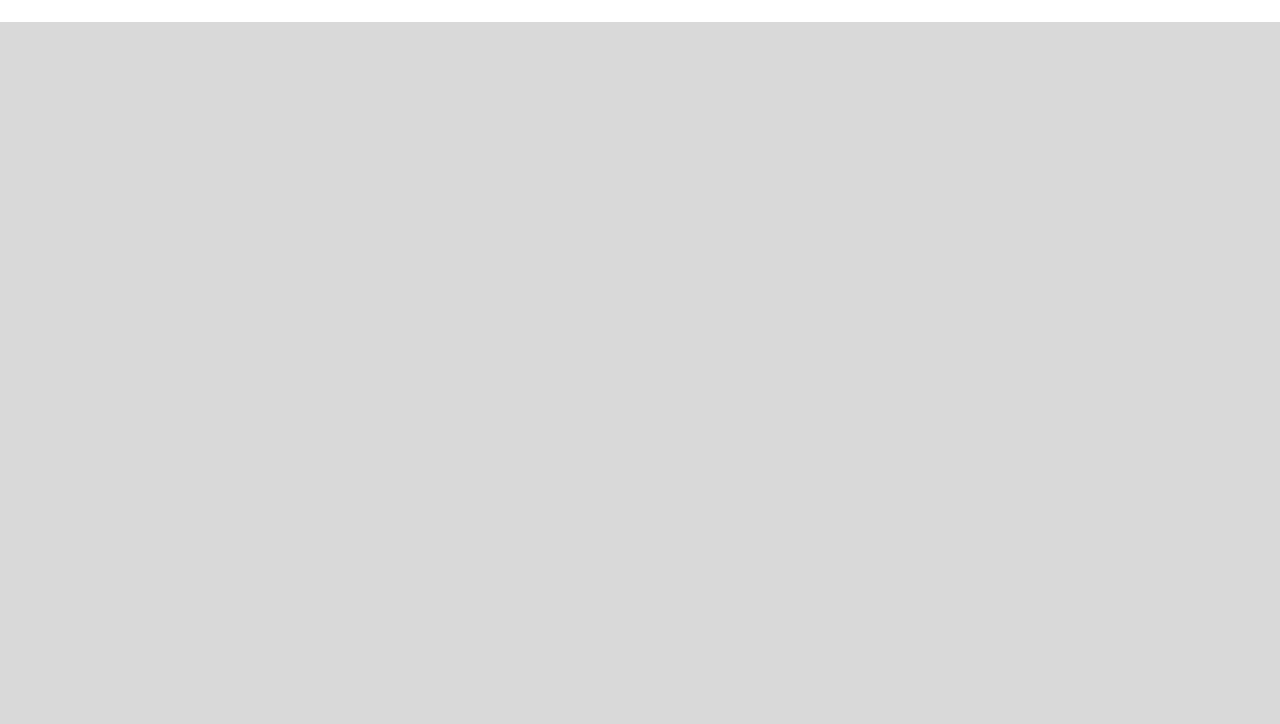
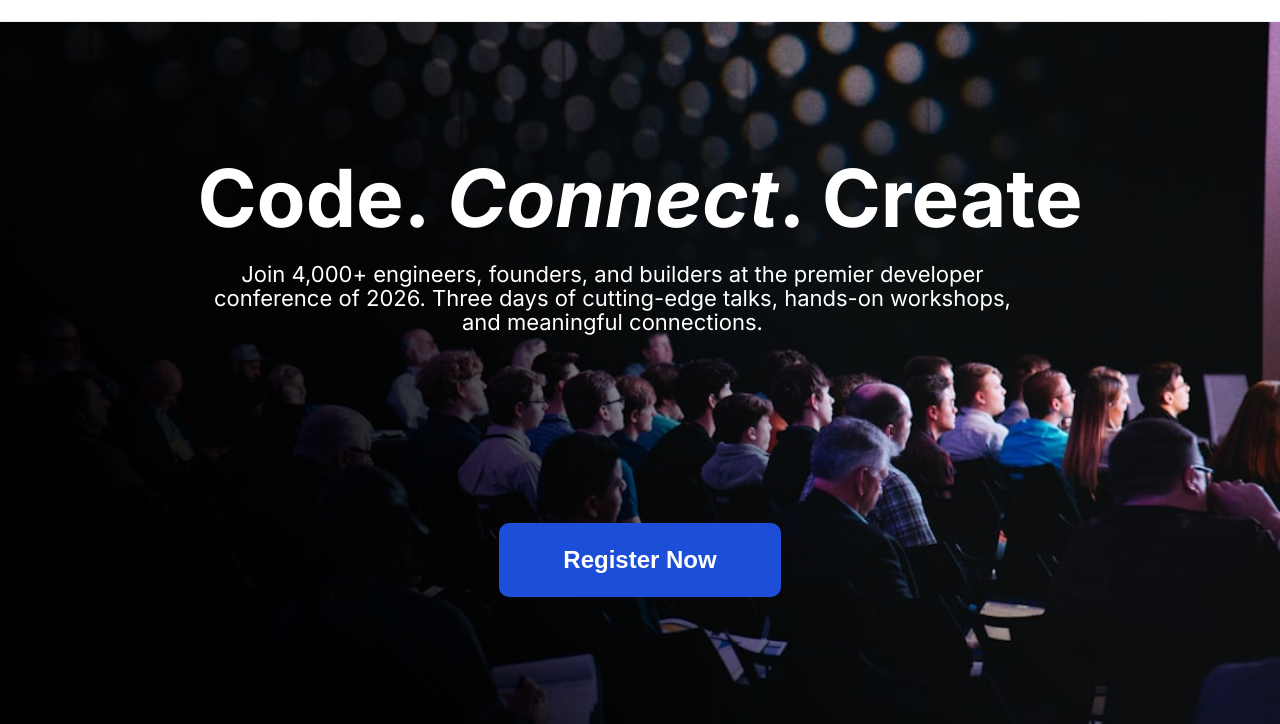
Before and after one commit to alabid234/PH14-DevConf, a plain HTML site: page index.html in a window 1280 px wide. Shown: the part 76-800 px from the top of the page. Drawn offline with nearby package versions, Linux system fonts and the light colour scheme.

Commit message:
fetc: Completed Hero section css + HTML. Added some Notes in css so that I dont get flaged as copy-paster.

```diff
--- a/index.html
+++ b/index.html
@@ -16,7 +16,7 @@
 </head>
 
 <body>
-    <header>
+    <header class="cm-section">
         <div class="logo-place-holder">
             <img src="./assets/logo.png" alt="" width="134" height="44">
         </div>
@@ -29,10 +29,17 @@
                 <li><a href="">Blog</a></li>
             </ul>
         </nav>
-        <button>Register Now</button>
+        <button class="cm-primary-btn">Register Now</button>
     </header>
     <main>
-        <section id="Banner"></section>
+        <section id="Banner" class="cm-section">
+            <div>
+                <h1>Code. <span>Connect</span>. Create</h1>
+                <p>Join 4,000+ engineers, founders, and builders at the premier developer conference of 2026. Three days
+                    of cutting-edge talks, hands-on workshops, and meaningful connections.</p>
+            </div>
+            <button class="cm-primary-btn">Register Now</button>
+        </section>
         <section id="Meet-Speakers"></section>
         <section id="Pricing"></section>
         <section id="Sponsors"></section>
--- a/main.css
+++ b/main.css
@@ -1,3 +1,8 @@
+/* Nothing here is copy pasted.
+Though I used tools like css gradint tool and some extentions like prittir...
+also my ai agent suggetin is of.
+I will initalize it once I done with every thing else*/
+
 /* initalizing */
 *, *::after, *::before {
     margin: 0;
@@ -22,23 +27,39 @@
 
 /* comman utilities */
 body {
-    background-color: #D9D9D9;
+    background-color: gray;
+    color: var(--clr-white);
     display: flex;
     flex-direction: column;
     font-family: "Inter", Arial, Helvetica, sans-serif;
 }
+.cm-primary-btn {
+    padding: 12px;
+    border-radius: 10px;
+    border: none;
+    color: var(--clr-white);
+    background-color: var(--clr-primary);
+    font-weight: bold;
+    line-height: 24px;
+}
+.cm-section {
+    background-color: white;
+    margin: auto;
+    width: 100%;
+    max-width: 1440px;
+}
 
 /* header section */
 header {
-    margin: auto;
-    width: 100%;
-    max-width: 1440px;
     height: 98px;
     display: flex;
     padding: 0 60px;
     justify-content: space-between;
     align-items: center;
     background-color: var(--clr-white);
+    border-bottom: 1px solid rgba(0, 0, 0, 0.06);
+    /* I also worked with figma so I can see exact values.
+    It is hard to code without tokens & variables */
 }
 .logo-place-holder img {
     width: 134px;
@@ -58,15 +79,49 @@ nav a {
     font-family: "Arimo";
     font-weight: 500;
 }
-header button {
+header button{
     width: 188px;
     height: 48px;
-    padding: 12px;
-    border-radius: 10px;
-    border: none;
-    color: var(--clr-white);
-    background-color: var(--clr-primary);
+    font-size: 16px;
+}
+
+
+/* Banner Section */
+#Banner{
+    height: calc(100vh - 98px);
+    display: flex;
+    justify-content: center;
+    align-items: center;
+    flex-direction: column;
+    gap: 35%;
+    padding: 80px;
+    text-align: center;
+    background-image: linear-gradient(90deg,rgba(0, 0, 0, 0.6) 30%, rgba(0, 0, 0, 0) 70%), linear-gradient(45deg,rgba(0, 0, 0, 1) 13%, rgba(0, 0, 0, 0) 58%), url(./assets/banner.jpg);
+    background-repeat: no-repeat;
+    background-position: center;
+    background-size: cover;
+}
+#Banner div{
+    display: flex;
+    flex-direction: column;
+    gap: 16px;
+    max-width: 960px;
+}
+#Banner h1{
+    font-size: 80px;
     font-weight: bold;
-    font-size: 16px;
+}
+#Banner h1 span{
+    font-style: italic;
+}
+#Banner p{
+    font-size: 22px;
+    font-weight: normal;
     line-height: 24px;
+    max-width: 830px;
 }
+#Banner button {
+    height: 74px;
+    width: 282px;
+    font-size: 24px;
+}
```
